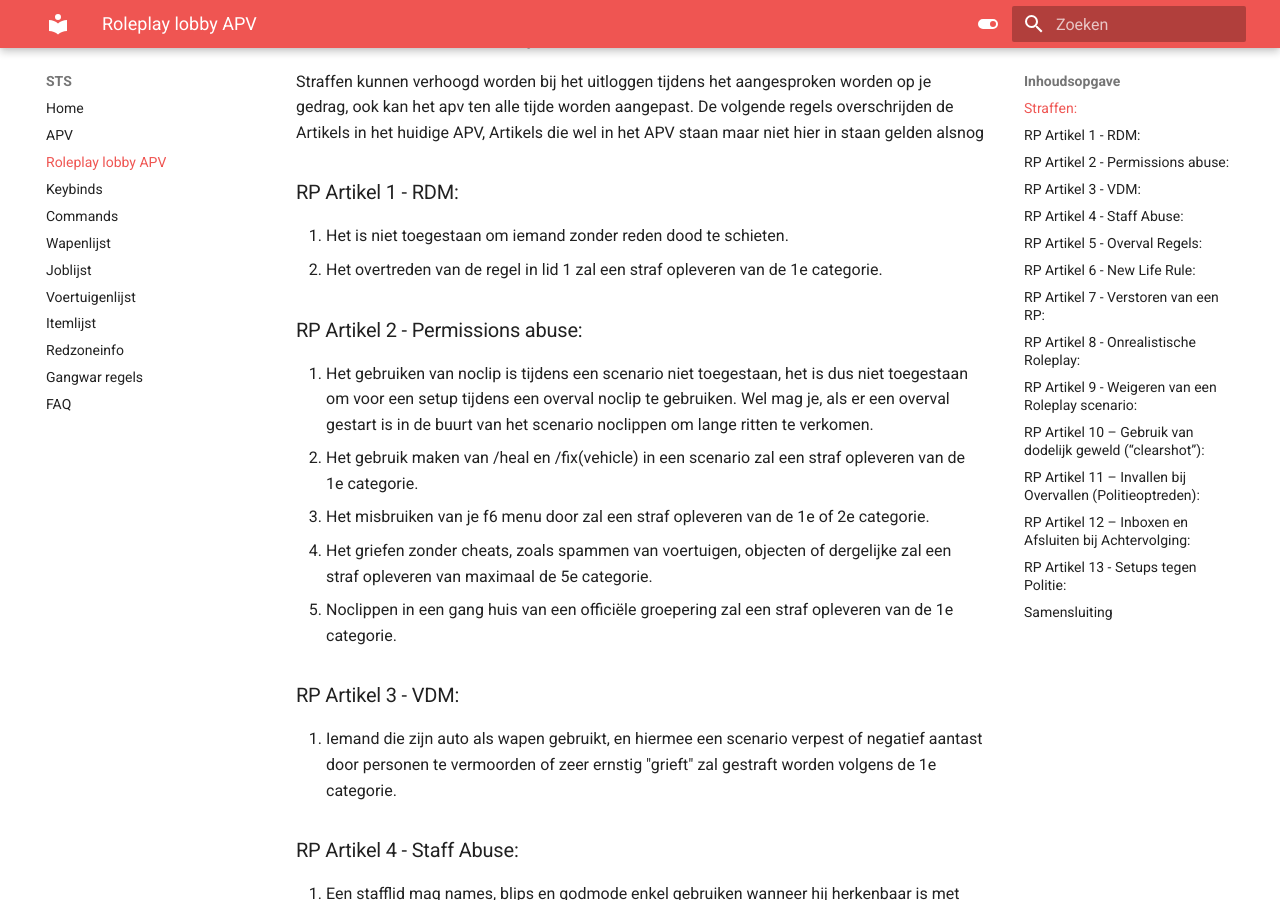
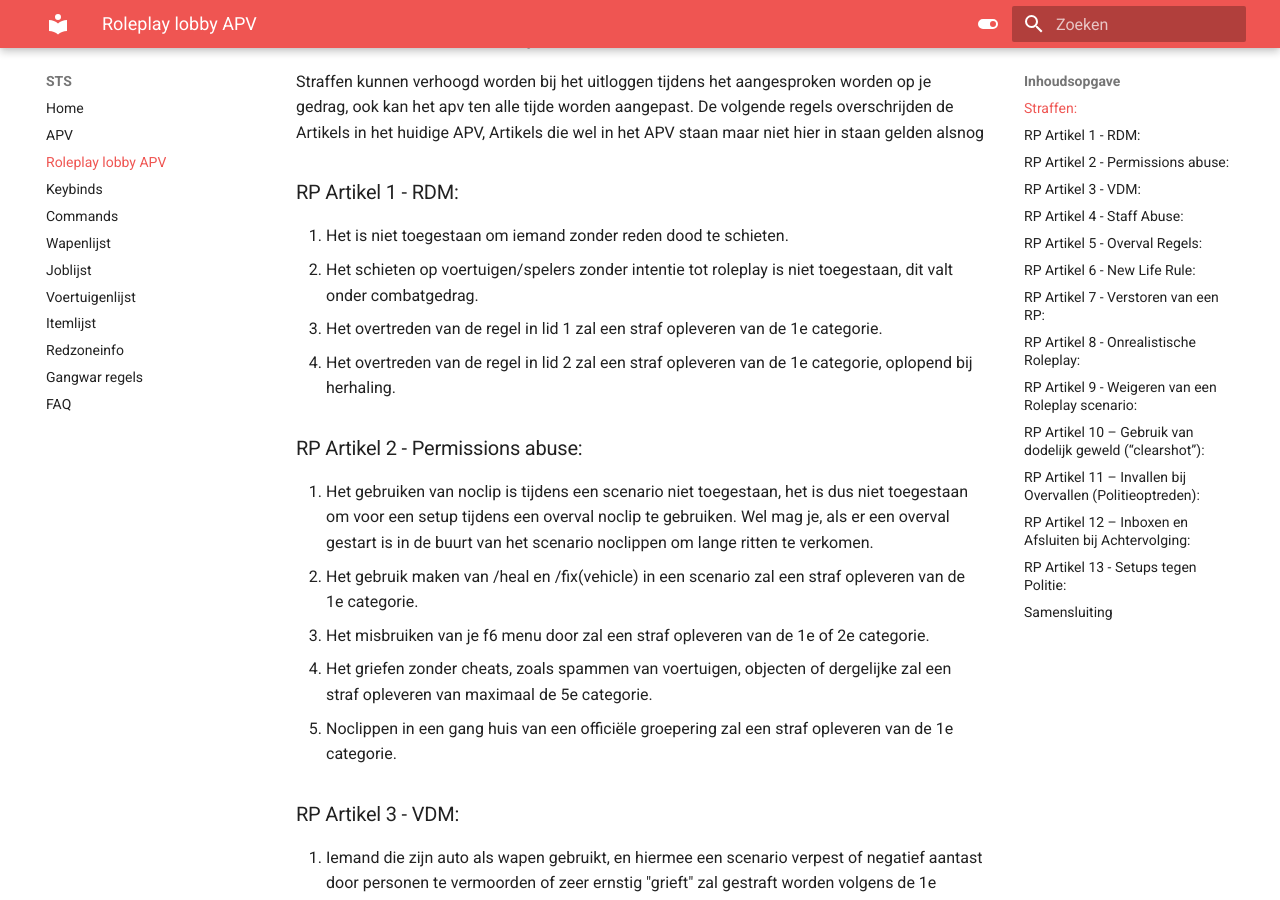
Before and after one commit to Welseyy/STSAPV, an MkDocs documentation site: the page built from docs/rpapv.md, in a window 1280 px wide and 900 px high, scrolled down 509 px. Built offline with MkDocs 1.6.1 and Material for MkDocs 9.7.7, drawn with Linux system fonts in a browser that asks for light colours.

Commit message:
Update rpapv.md

```diff
--- a/docs/rpapv.md
+++ b/docs/rpapv.md
@@ -17,7 +17,9 @@ De volgende regels overschrijden de Artikels in het huidige APV, Artikels die we
 ### RP Artikel 1 - RDM:
 
 1. Het is niet toegestaan om iemand zonder reden dood te schieten.
-2. Het overtreden van de regel in lid 1 zal een straf opleveren van de 1e categorie.
+2. Het schieten op voertuigen/spelers zonder intentie tot roleplay is niet toegestaan, dit valt onder combatgedrag.
+3. Het overtreden van de regel in lid 1 zal een straf opleveren van de 1e categorie.
+4. Het overtreden van de regel in lid 2 zal een straf opleveren van de 1e categorie, oplopend bij herhaling.
 
 ### RP Artikel 2 - Permissions abuse:
 
```
